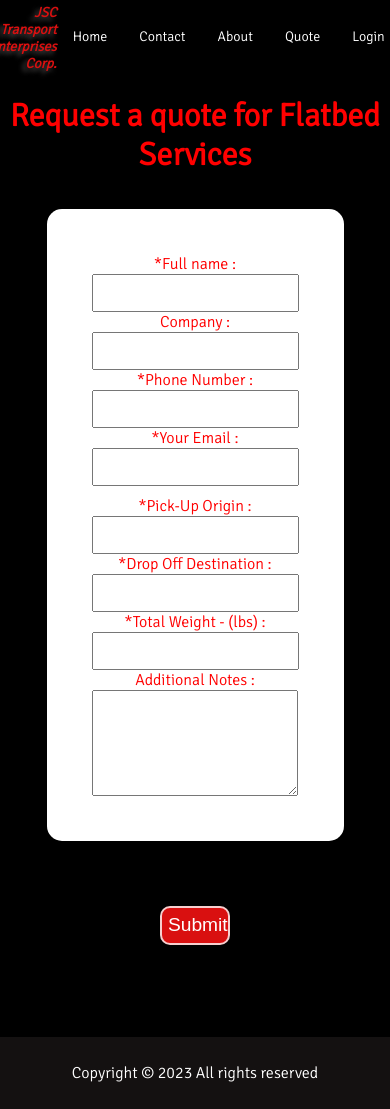
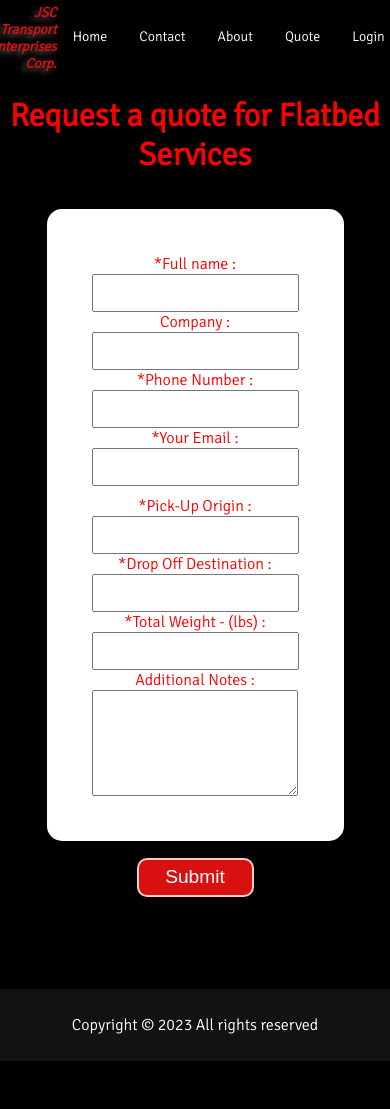
Before and after one commit to Jchav1996/JSCTransport, a React (Vite) app: page /quote in a window 390 px wide. After the commit the page ends 1061 px from the top, so only its background shows below. Built offline with nearby package versions, Linux system fonts and the light colour scheme; no server answers; a web font is replaced by a local one.

Commit message:
contact and quote

```diff
--- a/src/App.css
+++ b/src/App.css
@@ -88,4 +88,16 @@ html {
 		margin-bottom: 351px;
 		padding: 155px;
 	}
+
+	.hero-logo {
+		width: 130px;
+		border-right: 3px solid rgb(217 16 16 / 1);
+		border-top: 2px solid rgb(217 16 16 / 1);
+		border-left: 1px solid rgb(217 16 16 / 1);
+		height: auto;
+		position: absolute;
+		z-index: 2;
+		bottom: 0;
+		right: 0;
+	}
 }
--- a/src/components/contact/Contact.jsx
+++ b/src/components/contact/Contact.jsx
@@ -19,7 +19,7 @@ export function CONTACT() {
 					</a>
 					<br></br>
 					<p>
-						Call us at <a href="*******">*******</a>
+						Call us at <a href="tel:7864547344">(786)454-6758</a>
 					</p>
 				</div>
 			</div>
--- a/src/components/quote/quote.css
+++ b/src/components/quote/quote.css
@@ -79,4 +79,19 @@ form{
         color: red;
         text-align: center;
     }
+    #submitbutton {
+        margin: auto;
+        width: 30%;
+        margin-inline: auto;
+        margin-top: -3rem;
+        background-color: #d91010;
+        border-radius: 10px;
+        color: #ffffff;
+        font-size: 1.2rem;
+        padding-block: 0.4rem;
+        text-decoration: none;
+        border: 2px solid rgba(255, 255, 255, 0.8);
+        transition: all 0.3s ease-in-out;
+        text-align: center;
+    }
 }
```
